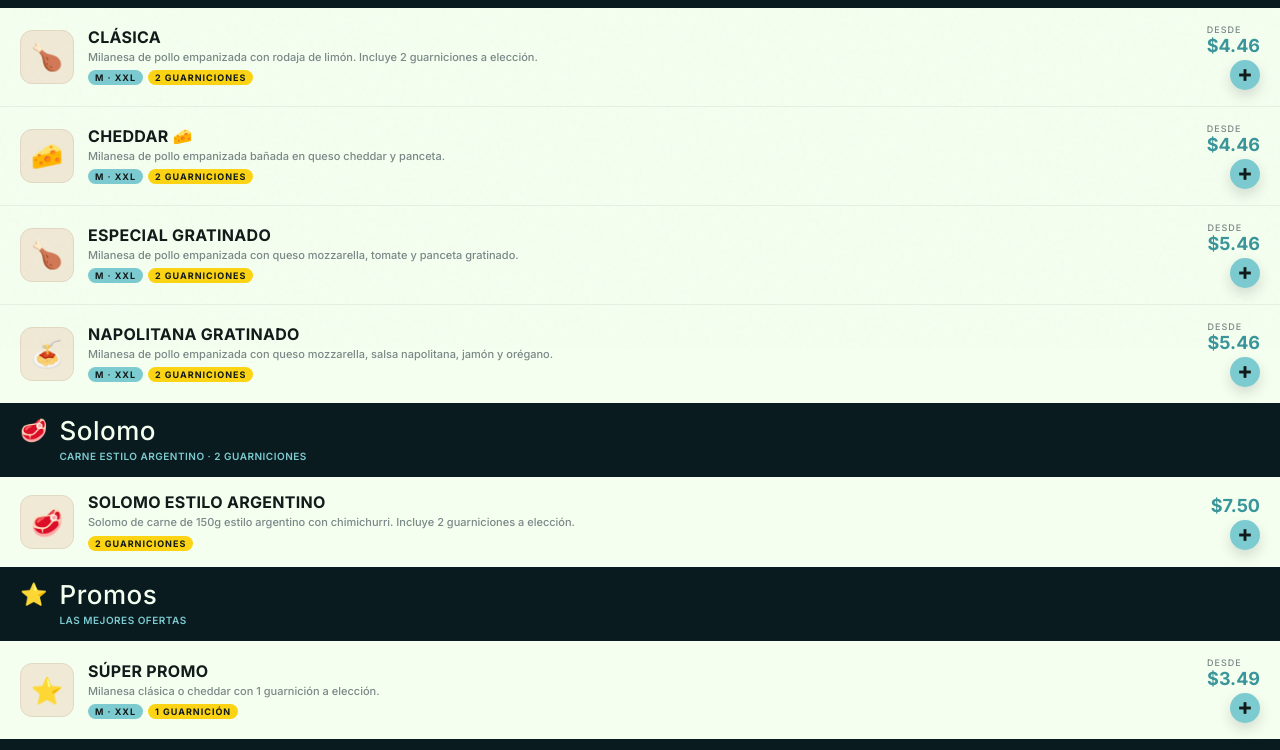
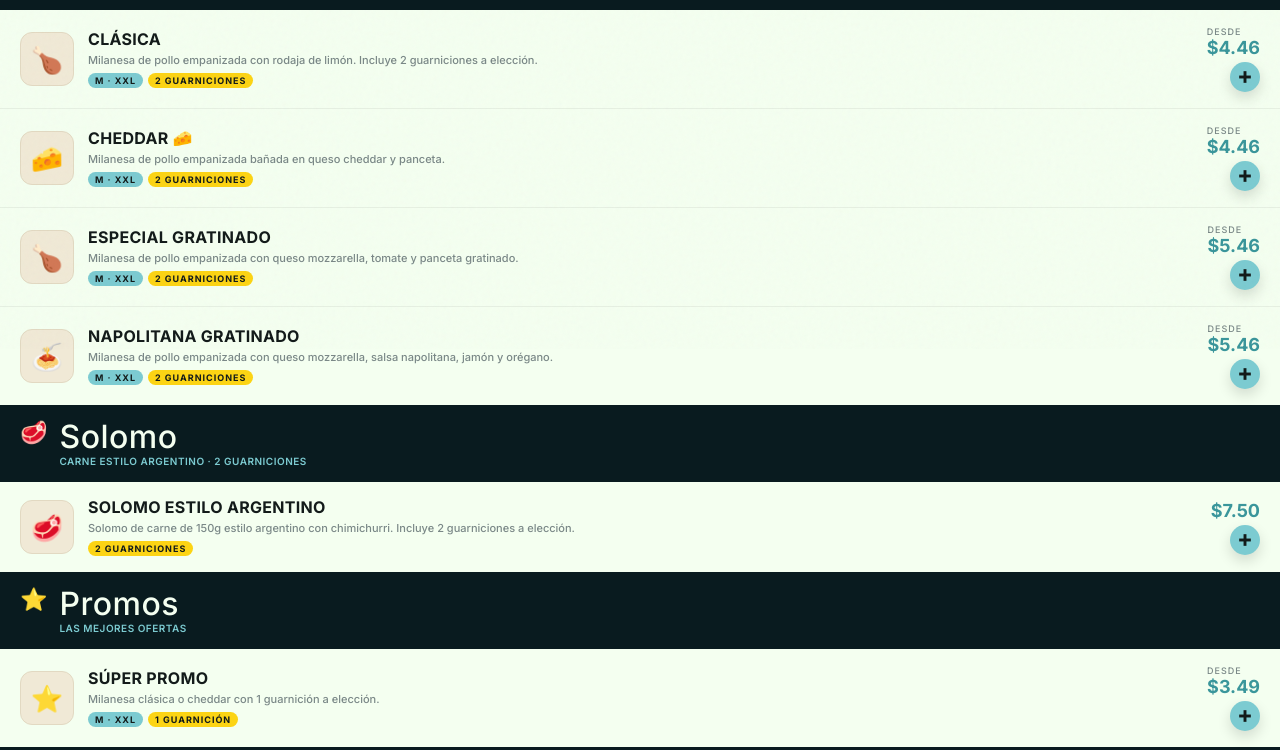
Before and after one commit to orlandoabarrientos/Menu-QueSanguche, a website: page index.html in a window 1280 px wide. Shown: the part 451-1201 px from the top of the page. Drawn offline with Linux system fonts and the light colour scheme; a web font is replaced by a local one.

Commit message:
style: increase header fonts, adjust subtitles, remove hover borders

```diff
--- a/index.html
+++ b/index.html
@@ -393,7 +393,7 @@
 
         .cat-header-name {
             font-family: var(--font-display);
-            font-size: clamp(20px, 4.5vw, 26px);
+            font-size: clamp(24px, 5.5vw, 32px);
             color: var(--white);
             line-height: 1.1;
             letter-spacing: 0.5px;
@@ -406,7 +406,7 @@
             letter-spacing: 0.5px;
             text-transform: uppercase;
             color: var(--hero-nav);
-            margin-top: 4px;
+            margin-top: 0px;
             white-space: normal;
             line-height: 1.4;
             word-break: break-word;
@@ -736,7 +736,6 @@
         }
 
         .size-opt:hover {
-            border-color: var(--teal);
             transform: translateY(-2px);
         }
 
@@ -860,7 +859,6 @@
         }
 
         .guarn-chip:hover:not(.locked) {
-            border-color: var(--teal);
             transform: translateY(-1px);
         }
 
```
